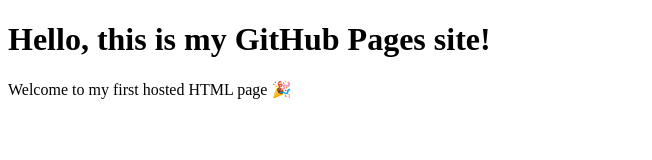
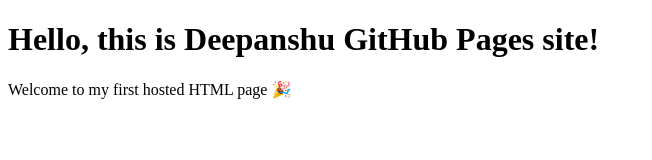
Before and after one commit to DeepanshuGargDeveloper/WebPage, a plain HTML site: page Index.html in a window 1280 px wide. Shown: the whole page, without its empty margins (0-652 px from the left). Drawn offline with Linux system fonts and the light colour scheme.

Commit message:
Index.html

```diff
--- a/Index.html
+++ b/Index.html
@@ -4,7 +4,7 @@
   <title>Deepanshu Web Page</title>
 </head>
 <body>
-  <h1>Hello, this is my GitHub Pages site!</h1>
+  <h1>Hello, this is Deepanshu GitHub Pages site!</h1>
   <p>Welcome to my first hosted HTML page 🎉</p>
 </body>
 </html>
```
